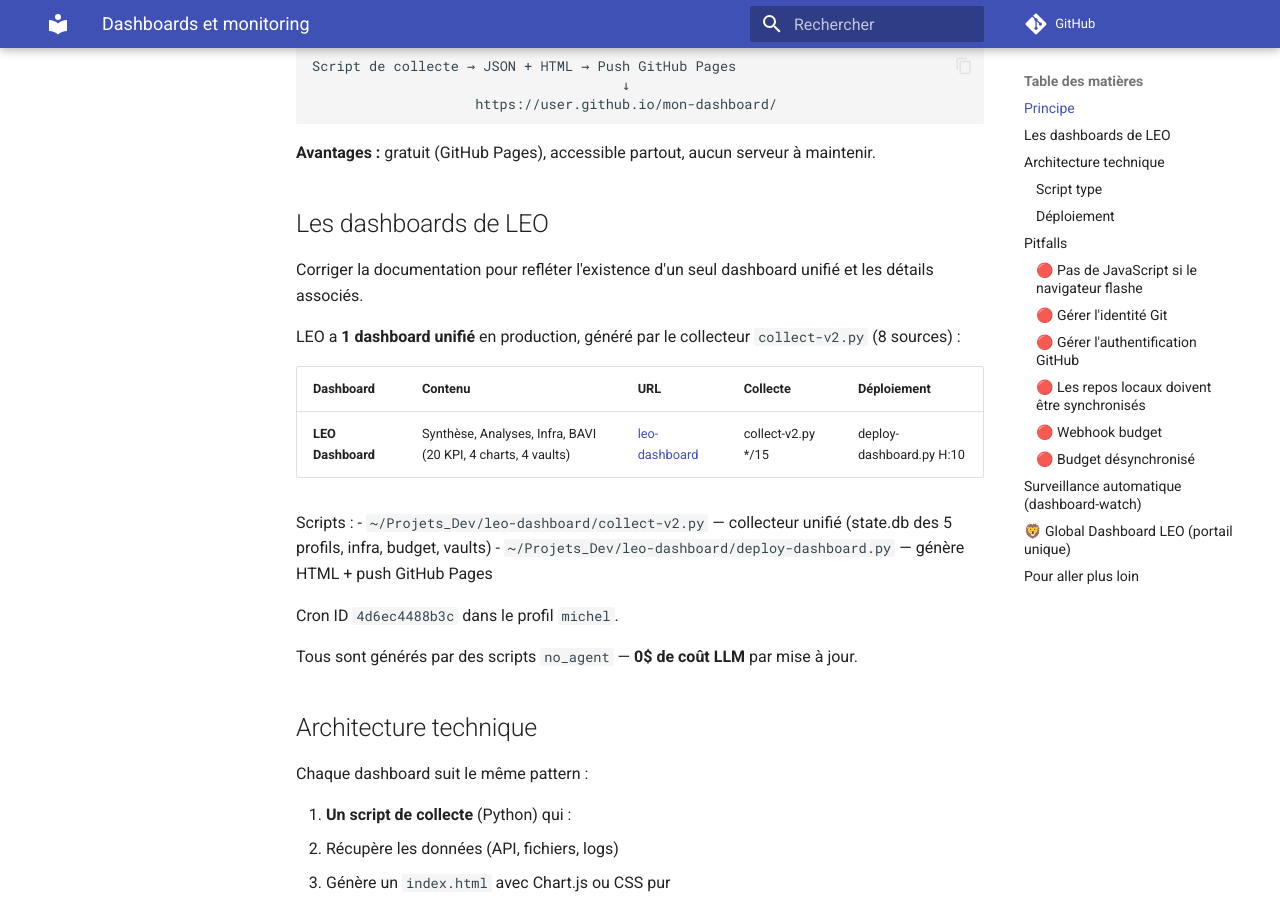
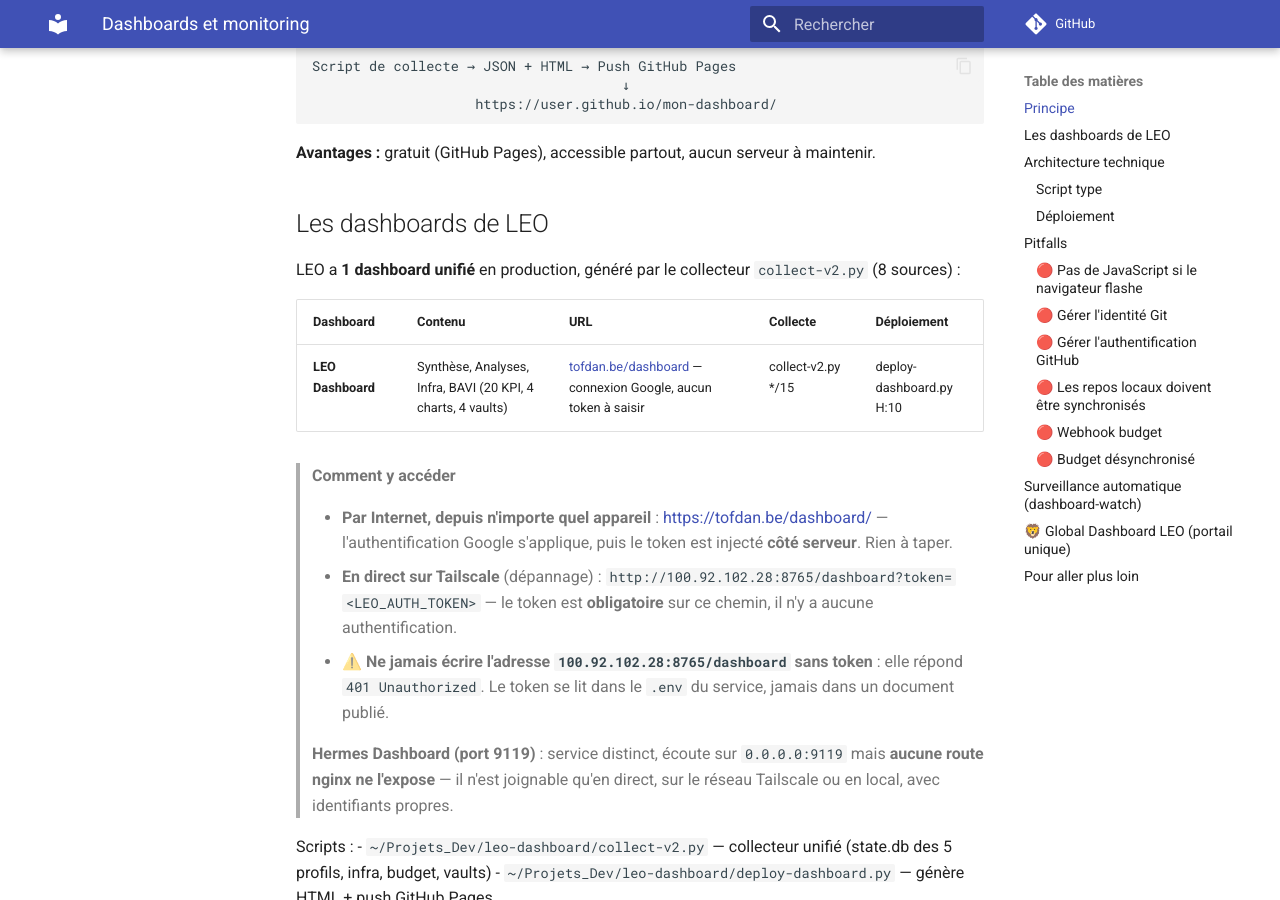
Before and after one commit to christophedanhier-hash/hermes-wiki, an MkDocs documentation site: the page built from docs/hermes/dashboards/ch22-dashboards-intro.md, in a window 1280 px wide and 900 px high, scrolled down 365 px. Built offline with MkDocs 1.6.1 and Material for MkDocs 9.7.7, drawn with Linux system fonts in a browser that asks for light colours; comment, search, counter and statistics services are not loaded.

Commit message:
docs: acces dashboard corrige - tofdan.be/dashboard (Google) au lieu de l'adresse Tailscale sans token
Le lien du portail pointait vers http://100.92.102.28:8765/dashboard SANS le
token obligatoire sur ce chemin -> 401 Unauthorized a chaque clic.

Corrige :
- docs/index.md : lien portail + description (plus de 9119 obsolete)
- docs/hermes/dashboards/ch22-dashboards-intro.md : le lien etait casse (URL
  avec parenthese et texte au milieu, non rendue par MkDocs) et visait
  localhost:8765, inutilisable depuis un autre appareil
- docs/BAVI_ONTOLOGY.md : tableau des dashboards, acces reel documente

Aucun secret publie : le token est injecte cote serveur par nginx.

```diff
--- a/docs/hermes/dashboards/ch22-dashboards-intro.md
+++ b/docs/hermes/dashboards/ch22-dashboards-intro.md
@@ -16,13 +16,19 @@ Script de collecte → JSON + HTML → Push GitHub Pages
 
 ## Les dashboards de LEO
 
-Corriger la documentation pour refléter l'existence d'un seul dashboard unifié et les détails associés.
-
 LEO a **1 dashboard unifié** en production, généré par le collecteur `collect-v2.py` (8 sources) :
 
 | Dashboard | Contenu | URL | Collecte | Déploiement |
 |-----------|---------|-----|----------|-------------|
-| **LEO Dashboard** | Synthèse, Analyses, Infra, BAVI (20 KPI, 4 charts, 4 vaults) | [leo-dashboard](http://localhost:8765 (panel) + 9119 (Hermes dashboard)/dashboard) | collect-v2.py */15 | deploy-dashboard.py H:10 |
+| **LEO Dashboard** | Synthèse, Analyses, Infra, BAVI (20 KPI, 4 charts, 4 vaults) | [tofdan.be/dashboard](https://tofdan.be/dashboard/) — connexion Google, aucun token à saisir | collect-v2.py */15 | deploy-dashboard.py H:10 |
+
+> **Comment y accéder**
+>
+> - **Par Internet, depuis n'importe quel appareil** : <https://tofdan.be/dashboard/> — l'authentification Google s'applique, puis le token est injecté **côté serveur**. Rien à taper.
+> - **En direct sur Tailscale** (dépannage) : `http://100.92.102.28:8765/dashboard?token=<LEO_AUTH_TOKEN>` — le token est **obligatoire** sur ce chemin, il n'y a aucune authentification.
+> - ⚠️ **Ne jamais écrire l'adresse `100.92.102.28:8765/dashboard` sans token** : elle répond `401 Unauthorized`. Le token se lit dans le `.env` du service, jamais dans un document publié.
+
+> **Hermes Dashboard (port 9119)** : service distinct, écoute sur `0.0.0.0:9119` mais **aucune route nginx ne l'expose** — il n'est joignable qu'en direct, sur le réseau Tailscale ou en local, avec identifiants propres.
 
 Scripts :
 - `~/Projets_Dev/leo-dashboard/collect-v2.py` — collecteur unifié (state.db des 5 profils, infra, budget, vaults)
```
Also changed, not shown: docs/BAVI_ONTOLOGY.md (+2 -2 lines), docs/index.md (+2 -2 lines).
